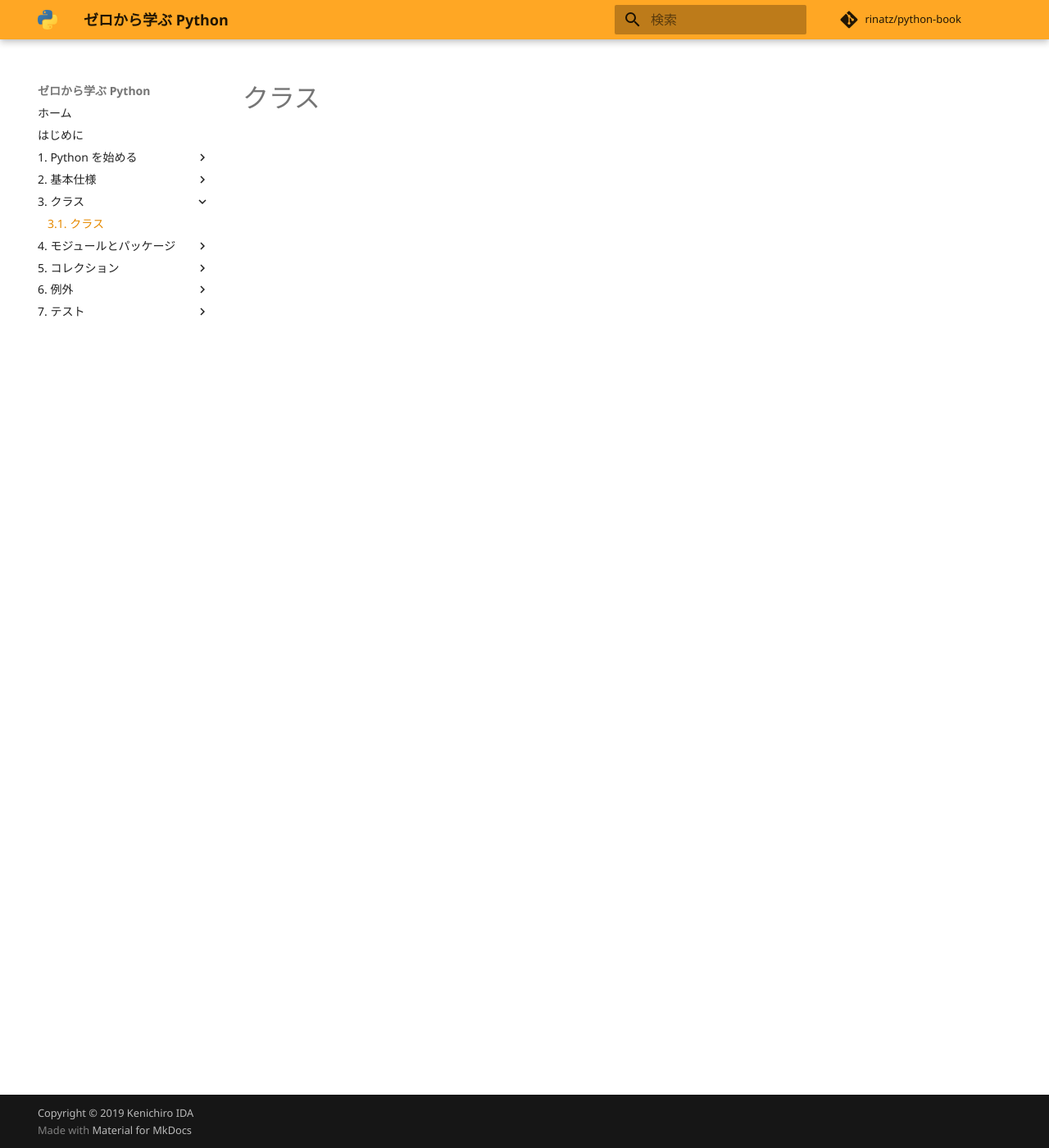
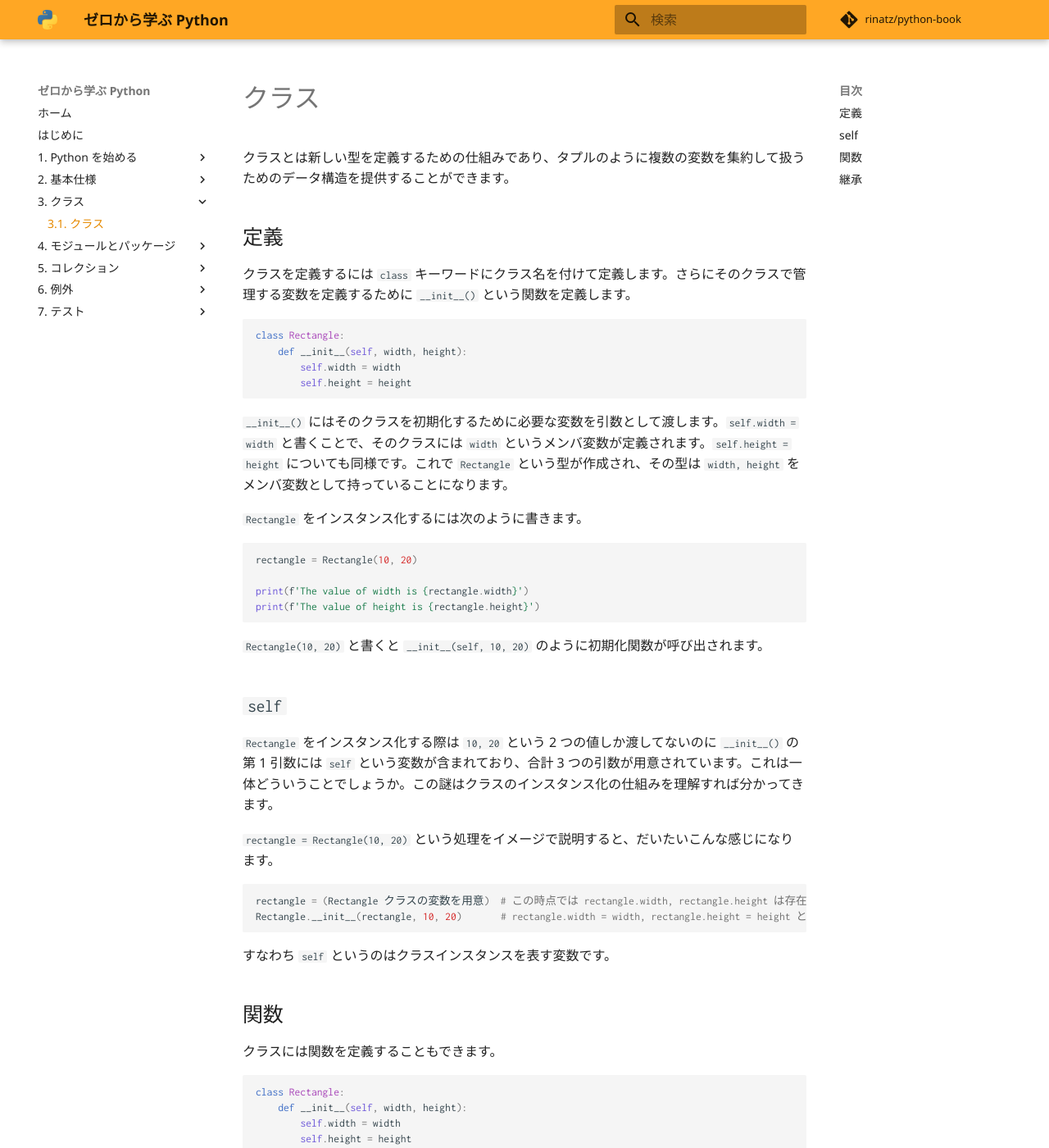
Before and after one commit to rinatz/python-book, an MkDocs documentation site: the page built from docs/ch03-01-classes.md, in a window 1280 px wide and 1400 px high. Shown: the whole window at 82% size. Built offline with MkDocs 1.6.1 and Material for MkDocs 9.7.7, drawn with Linux system fonts in a browser that asks for light colours; comment, search, counter and statistics services are not loaded; some of the changed text lies outside the part shown.

Commit message:
Add classes

````diff
--- a/docs/ch03-01-classes.md
+++ b/docs/ch03-01-classes.md
@@ -1 +1,103 @@
 # クラス
+
+クラスとは新しい型を定義するための仕組みであり、タプルのように複数の変数を集約して扱うためのデータ構造を提供することができます。
+
+## 定義
+
+クラスを定義するには `class` キーワードにクラス名を付けて定義します。さらにそのクラスで管理する変数を定義するために `__init__()` という関数を定義します。
+
+```python
+class Rectangle:
+    def __init__(self, width, height):
+        self.width = width
+        self.height = height
+```
+
+`__init__()` にはそのクラスを初期化するために必要な変数を引数として渡します。`self.width = width` と書くことで、そのクラスには `width` というメンバ変数が定義されます。`self.height = height` についても同様です。これで `Rectangle` という型が作成され、その型は `width, height` をメンバ変数として持っていることになります。
+
+`Rectangle` をインスタンス化するには次のように書きます。
+
+```python
+rectangle = Rectangle(10, 20)
+
+print(f'The value of width is {rectangle.width}')
+print(f'The value of height is {rectangle.height}')
+```
+
+`Rectangle(10, 20)` と書くと `__init__(self, 10, 20)` のように初期化関数が呼び出されます。
+
+## `self`
+
+`Rectangle` をインスタンス化する際は `10, 20` という 2 つの値しか渡してないのに `__init__()` の第 1 引数には `self` という変数が含まれており、合計 3 つの引数が用意されています。これは一体どういうことでしょうか。この謎はクラスのインスタンス化の仕組みを理解すれば分かってきます。
+
+`rectangle = Rectangle(10, 20)` という処理をイメージで説明すると、だいたいこんな感じになります。
+
+```python
+rectangle = (Rectangle クラスの変数を用意)  # この時点では rectangle.width, rectangle.height は存在しない
+Rectangle.__init__(rectangle, 10, 20)       # rectangle.width = width, rectangle.height = height という処理が実行される
+```
+
+すなわち `self` というのはクラスインスタンスを表す変数です。
+
+## 関数
+
+クラスには関数を定義することもできます。
+
+```python
+class Rectangle:
+    def __init__(self, width, height):
+        self.width = width
+        self.height = height
+
+    def area(self):
+        return self.width * self.height
+
+
+def main():
+    rectangle = Rectangle(10, 20)
+    area = rectangle.area()
+
+    print(f'The area is {area}')
+
+
+if __name__ == '__main__':
+    main()
+```
+
+クラスに関数を定義するときは第 1 引数が `self` である必要があります。これは `rectangle.area()` という呼び出しは実際には `Rectangle.area(rectangle)` のように呼び出されるためです。
+
+## 継承
+
+定義済みのクラスのメンバを持つ新たなクラスを作成することもできます。
+
+```python
+class Square(Rectangle):
+    def __init__(self, size):
+        super().__init__(size, size)
+
+
+def main():
+    square = Square(10)
+    area = square.area()
+
+    print(f'The area is {area}')
+
+
+if __name__ == '__main__':
+    main()
+```
+
+`Square` クラスは `Rectangle` クラスのメンバを全て引き継いだクラスになっており、これをクラスの継承といいます。`Rectangle` が長方形を扱うクラスなのに対し、`Square` は正方形を扱うクラスになっています。さらに `Square` は `Rectangle` が持つ全てのメンバ `square.width, square.height, square.area()` が参照できます。
+
+!!! tip "インターフェース"
+    Python にはインターフェースが存在しません。また多態性を実現するのにクラスに継承関係を作る必要もありません。例えば、継承関係を持たない 2 つのクラス `A, B` が同名の関数 `f()` を持っていれば次のコードは正しく実行できます。
+
+    ```python
+    def call(x):
+        x.f()
+
+    call(A())
+    call(B())
+    ```
+
+    Python は例え継承関係を持っていなくてもコードが実行できるような構造になっていればそれで OK とします。このような構造のことを **ダックタイピング** といいます。
````
Also changed, not shown: docs/ch01-02-hello-world.md (+10 -1 lines).
